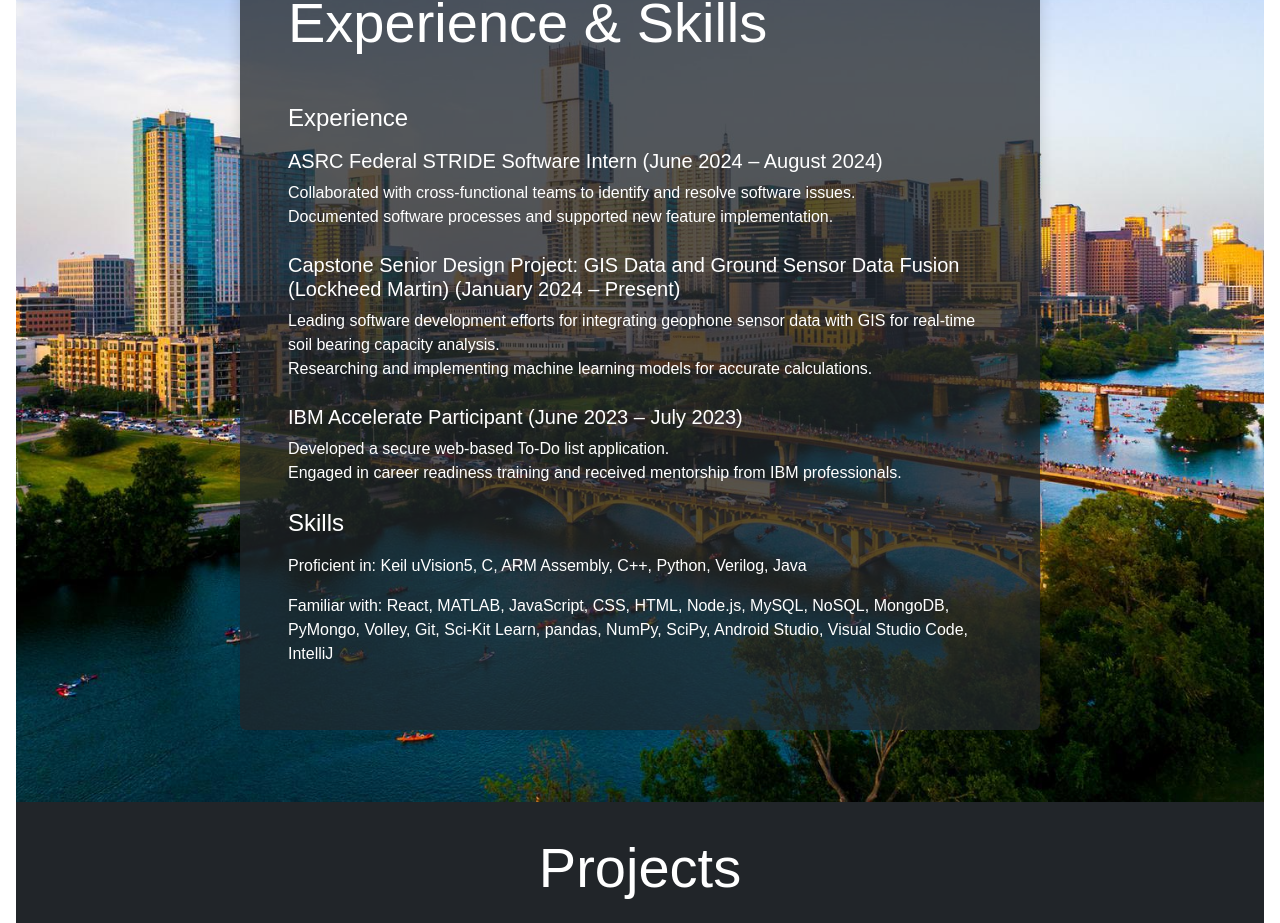
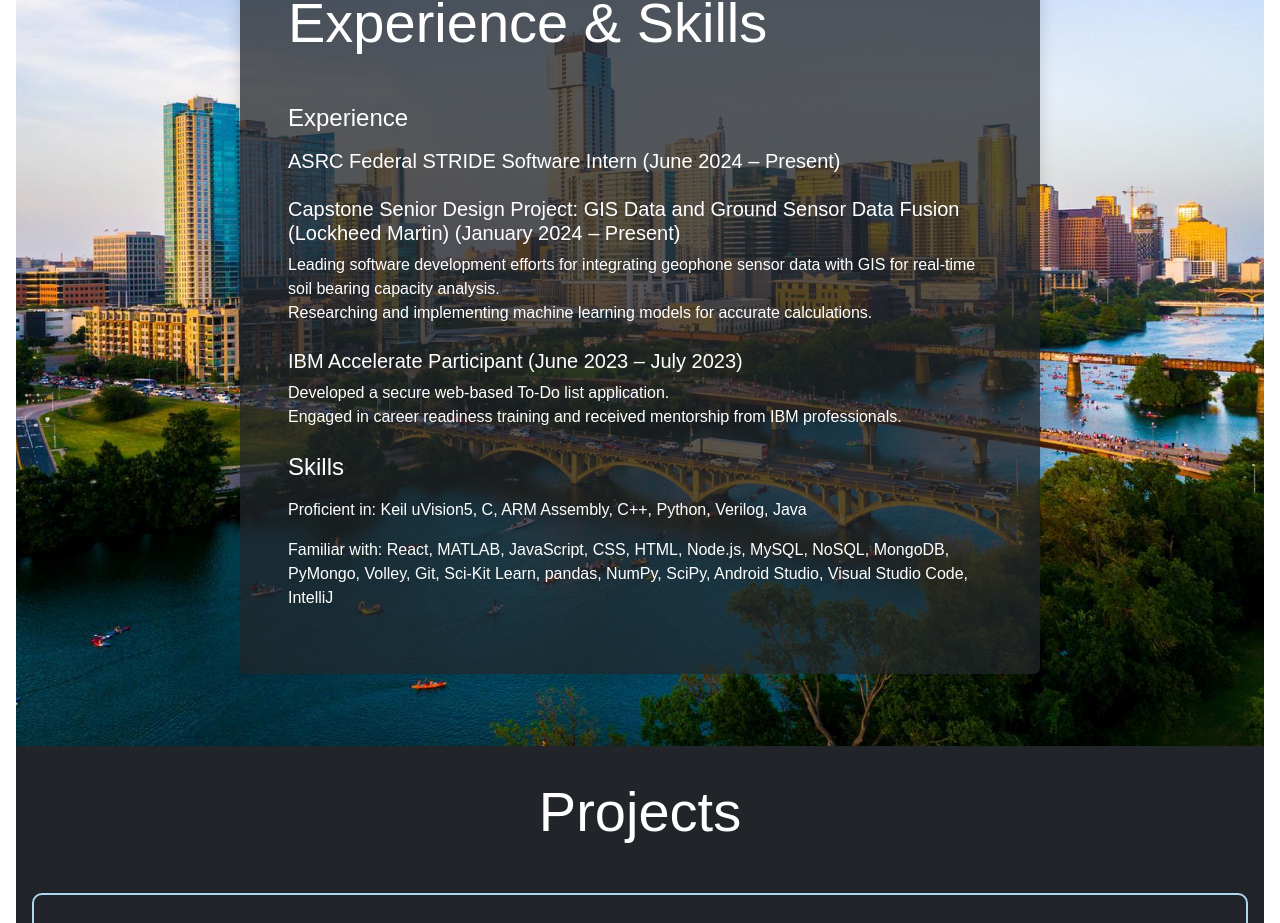
Before and after one commit to alexaengland/alexaengland.github.io, a React (Create React App) app in the folder ECE461L/alexaengland.github.io/: page / in a window 1280 px wide. Shown: the part 1932-2855 px from the top of the page. Built offline with nearby package versions, Linux system fonts and the light colour scheme.

Commit message:
Updated experience.

```diff
--- a/ECE461L/alexaengland.github.io/src/components/ExperienceAndSkills.js
+++ b/ECE461L/alexaengland.github.io/src/components/ExperienceAndSkills.js
@@ -9,10 +9,10 @@
         <div className="text-start">
           <h3 className="h4 font-semibold mb-3">Experience</h3>
           <div className="mb-4">
-            <h4 className="h5 font-semibold mb-2">ASRC Federal STRIDE Software Intern (June 2024 – August 2024)</h4>
+            <h4 className="h5 font-semibold mb-2">ASRC Federal STRIDE Software Intern (June 2024 – Present)</h4>
             <ul className="list-unstyled">
-              <li>Collaborated with cross-functional teams to identify and resolve software issues.</li>
-              <li>Documented software processes and supported new feature implementation.</li>
+              <li></li>
+              <li></li>
             </ul>
           </div>
           <div className="mb-4">
```
